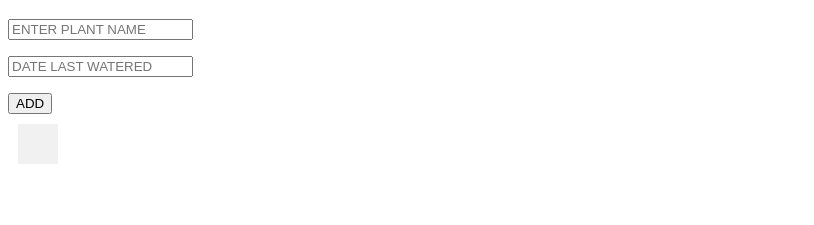
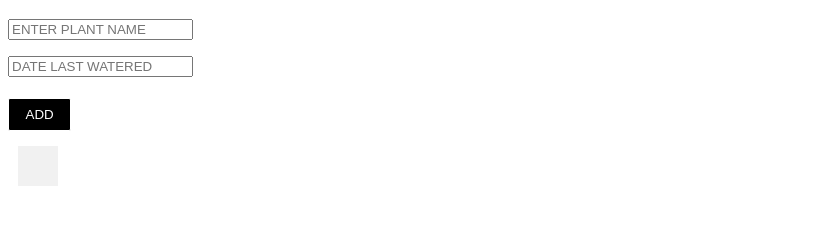
Before and after one commit to farihahkabir/midterm_q4, a plain HTML site: page index.html in a window 1280 px wide. Shown: the part 61-286 px from the top of the page, without its empty margins (0-814 px from the left). Drawn offline with nearby package versions, Linux system fonts and the light colour scheme.

Commit message:
button change

```diff
--- a/style.css
+++ b/style.css
@@ -13,7 +13,16 @@ h1{
   font-size: 30px;
 }
 
-button:hover{
-    background-color: grey;
+button{
+    background-color: black;
     color: white;
 }
+
+button[id=add], select {
+    width: 5%;
+    padding: 8px 12px;
+    margin: 5px 0;
+    display: center;
+    border: 1px solid;
+    border-radius: 2px;
+}
```
